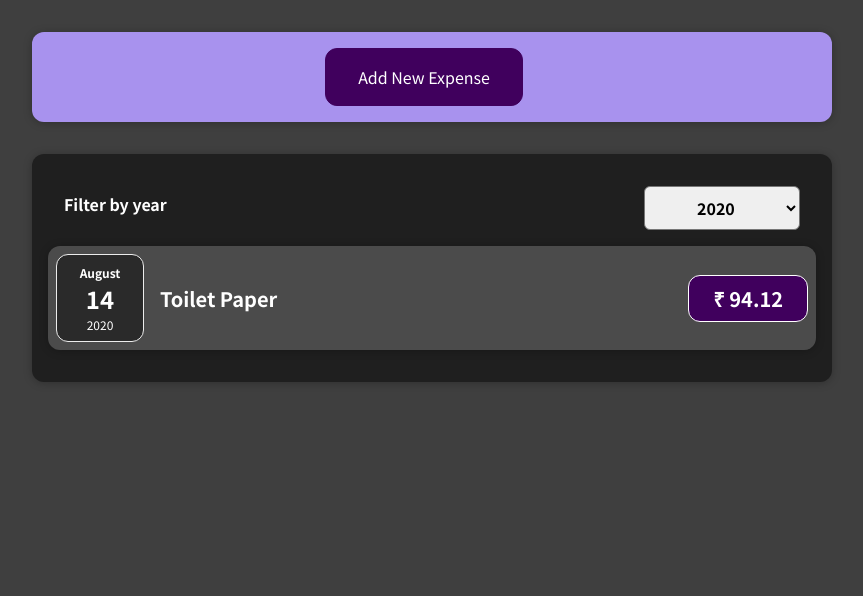
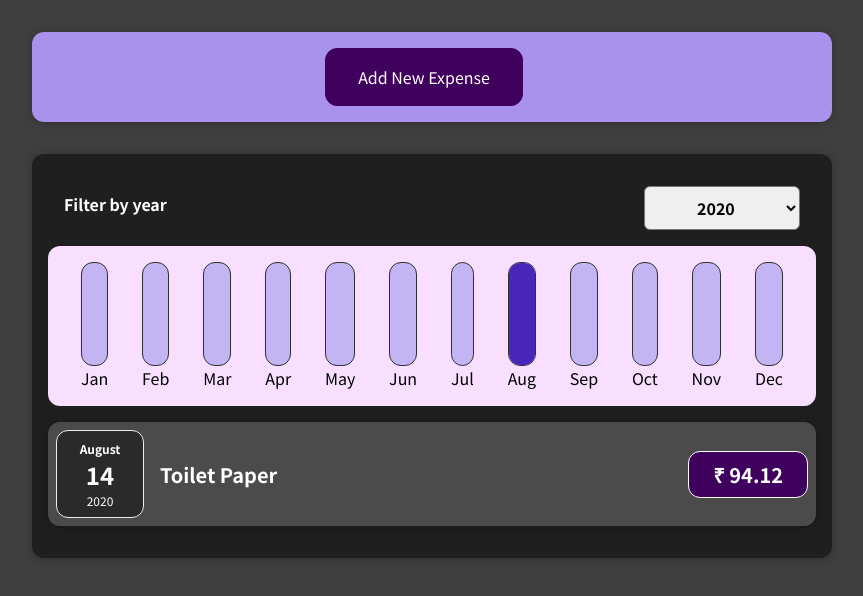
Before and after one commit to aravindsputhoor/react-expense-manager, a React (Create React App) app: page / in a window 1280 px wide. Shown: the top 596 px of the page, without its empty margins (208-1071 px from the left). Built offline with nearby package versions, Linux system fonts and the light colour scheme.

Commit message:
chart bar

```diff
--- a/src/components/Expenses/Expenses.js
+++ b/src/components/Expenses/Expenses.js
@@ -3,6 +3,7 @@
 import Card from '../UI/Card';
 import ExpensesFilter from './ExpenseFilter';
 import ExpensesList from './ExpensesList';
+import ExpensesChart from './ExpensesChart';
 
 const Expenses = (props) => {
   const [filteredYear, setFilteredYear] = useState('2020');
@@ -18,6 +19,7 @@
     <div>
       <Card className='expenses'>
         <ExpensesFilter selected={filteredYear} onChangeFilter={filterChangeHandler} />
+        <ExpensesChart expenses={filteredExpenses} />
         <ExpensesList expenses={filteredExpenses} />
       </Card>
     </div>
--- /dev/null
+++ b/src/components/Expenses/ExpensesChart.js
@@ -0,0 +1,30 @@
+import React from 'react'
+import Chart from '../chart/Chart'
+
+const ExpensesChart = (props) => {
+  const chartDataPoints = [
+    { label: 'Jan', value: 0 },
+    { label: 'Feb', value: 0 },
+    { label: 'Mar', value: 0 },
+    { label: 'Apr', value: 0 },
+    { label: 'May', value: 0 },
+    { label: 'Jun', value: 0 },
+    { label: 'Jul', value: 0 },
+    { label: 'Aug', value: 0 },
+    { label: 'Sep', value: 0 },
+    { label: 'Oct', value: 0 },
+    { label: 'Nov', value: 0 },
+    { label: 'Dec', value: 0 },
+  ];
+
+  for(const expense of props.expenses) {
+    const expenseMonth = expense.date.getMonth();
+    chartDataPoints[expenseMonth].value += expense.amount;
+  }
+
+  return (
+    <Chart dataPoints= {chartDataPoints} />
+  )
+}
+
+export default ExpensesChart
--- /dev/null
+++ b/src/components/chart/Chart.css
@@ -0,0 +1,9 @@
+.chart {
+  padding: 1rem;
+  border-radius: 12px;
+  background-color: #f8dfff;
+  text-align: center;
+  display: flex;
+  justify-content: space-around;
+  height: 10rem;
+}
--- /dev/null
+++ b/src/components/chart/Chart.js
@@ -0,0 +1,15 @@
+import React from 'react';
+import './Chart.css';
+import ChartBar from './ChartBar';
+
+const Chart = (props) => {
+  const dataPointsVAlues = props.dataPoints.map(dataPoint => dataPoint.value);
+  const totlaMaximum = Math.max(...dataPointsVAlues);
+  return (
+    <div className='chart'>
+      {props.dataPoints.map(dataPoint=> <ChartBar key={dataPoint.label} value={dataPoint.value} maxValue={totlaMaximum} label={dataPoint.label} />)}
+    </div>
+  )
+}
+
+export default Chart
--- /dev/null
+++ b/src/components/chart/ChartBar.css
@@ -0,0 +1,30 @@
+.chart-bar {
+  height: 100%;
+  display: flex;
+  flex-direction: column;
+  align-items: center;
+}
+
+.chart-bar__inner {
+  height: 100%;
+  width: 100%;
+  border: 1px solid #313131;
+  border-radius: 12px;
+  background-color: #c3b4f3;
+  overflow: hidden;
+  display: flex;
+  flex-direction: column;
+  justify-content: flex-end;
+}
+
+.chart-bar__fill {
+  background-color: #4826b9;
+  width: 100%;
+  transition: all 0.3s ease-out;
+}
+
+.chart-bar__label {
+  font-weight: bold;
+  font-size: 0.5rem;
+  text-align: center;
+}
--- /dev/null
+++ b/src/components/chart/ChartBar.js
@@ -0,0 +1,19 @@
+import React from 'react';
+import './ChartBar.css';
+
+const ChartBar = (props) => {
+  let barFillHeight = '0%';
+  if(props.maxValue >0){
+    barFillHeight = Math.round((props.value / props.maxValue) * 100) + '%';
+  }
+  return (
+    <div className='chart-bar'>
+      <div className='chart-bar__inner'>
+        <div className='chart-bar__fill' style={{ height: barFillHeight }}></div>
+      </div>
+      <div className='chart-bar_label'>{props.label}</div>
+    </div>
+  )
+}
+
+export default ChartBar
```
